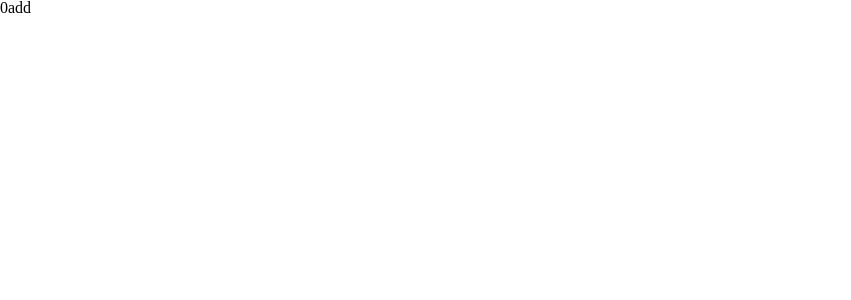
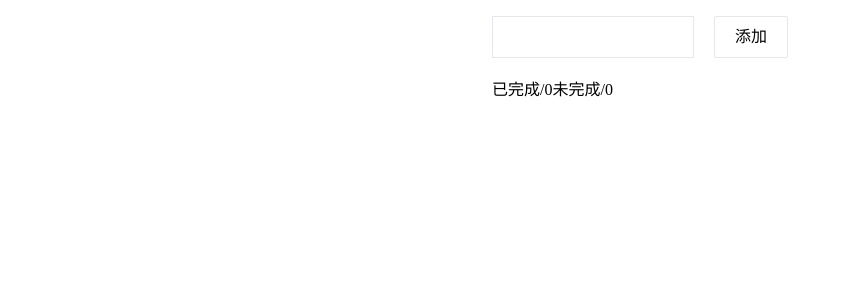
Before and after one commit to SlowDrunk/react_study, a React (Create React App) app in the folder my-react/: page / in a window 1280 px wide. Shown: the top 300 px of the page, without its empty margins (0-851 px from the left). Built offline with nearby package versions, Linux system fonts and the light colour scheme.

Commit message:
再版To'doodoList,学习u'seuseReduce

```diff
--- a/my-react/src/App.tsx
+++ b/my-react/src/App.tsx
@@ -10,13 +10,14 @@
 // import LifeCircel from "./components/LifeCircel";
 // import SwiperDemo from "@/cases/swierDemo/SwiperDemo";
 // import FunctionComUseState from "./components/FunctionComUseState";
-import UseEffectTest from "@/components/UseEffectTest"
+// import UseEffectTest from "@/components/UseEffectTest"
+import TodoListReducer from '@/cases/todoList/TodoListReducer'
 
 function App() {
   return (
     <div className="w-full h-full">
       <div className="flex flex-col">
-        <UseEffectTest></UseEffectTest>
+        <TodoListReducer></TodoListReducer>
       </div>
     </div>
   );
--- a/my-react/src/cases/todoList/TodoListFunCom.tsx
+++ b/my-react/src/cases/todoList/TodoListFunCom.tsx
@@ -38,7 +38,6 @@ function ListItemDom(props: ListItemDomProps) {
         </li>
     )
 }
-
 
 export default function TodoListFunCom() {
     const [dataList, setDataList] = useState<ListItemI[]>([])
--- /dev/null
+++ b/my-react/src/cases/todoList/TodoListReducer.tsx
@@ -0,0 +1,176 @@
+import React, { useContext, useReducer } from 'react'
+
+interface ListItemI {
+    id: number;
+    text: string;
+    completed: boolean;
+    editable: boolean;
+}
+
+interface InitValueI {
+    dataList: ListItemI[] | null;
+    inputValue: string;
+}
+
+function ListItemDom(props: ListItemI) {
+    const context: any = useContext(globalContext)
+    const { dispatch } = context
+    return (
+        <li key={props.id} className='h-[40px] bg-[#ccc] border-[1px] rounded-md my-2 flex flex-row items-center justify-around px-2'>
+            <input className='mr-4' type="checkbox" checked={props.completed} onChange={(e) => {
+                dispatch({
+                    type: 'completeListItem',
+                    id: props.id
+                })
+            }} />
+            {
+                props.editable ? <input type="text" value={props.text}
+                    onChange={(e) => {
+                        dispatch({
+                            type: 'editListItem',
+                            value: e.target.value,
+                            id: props.id
+                        })
+
+                    }} onKeyDown={(e) => {
+                        if (e.key === 'Enter') {
+                            dispatch({
+                                type: 'switchEditListItem',
+                                id: props.id
+                            })
+                        }
+                    }} />
+                    : <span className='text-[16px] text-[#333] flex-1'>{props.text}</span>
+            }
+            <span className='text-[16px] text-[#333] mr-4'>{props.completed ? '😆' : '😔'}</span>
+            <button className='bg-[#fcfcfc] h-[20px] mr-4 text-[#666] border px-5 py-3 rounded-sm flex items-center justify-center' onClick={() => {
+                dispatch({
+                    type: 'switchEditListItem',
+                    id: props.id
+                })
+            }}>{props.editable ? '确认修改' : '修改'}</button>
+            <button className='bg-[#ff6d9c] h-[20px]  text-[#ffffff] border px-5 py-3 rounded-sm flex items-center justify-center' onClick={() => {
+                dispatch({
+                    type: 'deleteListItem',
+                    id: props.id
+                })
+            }}>删除</button>
+
+        </li>
+    )
+}
+
+// 定义一个全局的状态
+const initralValue: InitValueI = {
+    dataList: [],
+    inputValue: '',
+}
+// 对状态进行处理
+const reducer = (preState: InitValueI, action: any): InitValueI => {
+
+    const newState = { ...preState }
+    if (!newState.dataList) return newState
+    let index = 0
+    switch (action.type) {
+        case 'addListItem':
+            return {
+                dataList: [...newState.dataList, { id: Date.now(), text: newState.inputValue, completed: false, editable: false }],
+                inputValue: '',
+            }
+        case 'deleteListItem':
+            index = newState.dataList.findIndex(item => item.id === action.id);
+            return {
+                dataList: [...newState.dataList.slice(0, index), ...newState.dataList.slice(index + 1)],
+                inputValue: '',
+            }
+        case 'completeListItem':
+            return {
+                dataList: newState.dataList.map(item => item.id === action.id ? { ...item, completed: !item.completed } : item),
+                inputValue: '',
+            }
+        case 'switchEditListItem':
+            index = newState.dataList.findIndex(item => item.id === action.id);
+            return {
+                dataList: newState.dataList.map((ele, i) => {
+                    if (i === index) {
+                        return { ...ele, editable: !ele.editable }
+                    } else {
+                        return ele
+                    }
+                }),
+                inputValue: '',
+            }
+        case 'editListItem':
+            index = newState.dataList.findIndex(item => item.id === action.id);
+            return {
+                dataList: newState.dataList.map((ele, i) => {
+                    if (i === index) {
+                        return { ...ele, text: action.value, editable: true }
+                    } else {
+                        return ele
+                    }
+                }),
+                inputValue: '',
+            }
+        case 'changeInputValue':
+            return {
+                dataList: newState.dataList,
+                inputValue: action.value,
+            }
+        default:
+            return newState
+    }
+}
+// 创建一个Provider,用于分发state和dispatch
+const globalContext = React.createContext({})
+
+export default function TodoListFunCom() {
+    // 使用useReducer将状态集中管理,reducer函数没人看不懂吧,有的话留言或者私信.
+    const [state, dispatch] = useReducer<React.Reducer<InitValueI, any>>(reducer, initralValue);
+
+    // 无数据的空状态
+    const tempy = <div className='w-full h-[80px] bg-gray-200 flex justify-center items-center'>
+        暂无数据
+    </div>
+    // 列表渲染
+    const listDom = state.dataList!.map((item, index) => {
+        return <ListItemDom key={item.id} id={item.id} text={item.text} editable={item.editable} completed={item.completed}></ListItemDom>
+    })
+    return (
+        <div className='mx-auto mt-[200px] w-[800px] px-4 py-4 flex flex-col gap-3'>
+            <globalContext.Provider value={
+                {
+                    state, dispatch
+                }
+            }>
+                <div className='flex flex-row w-full justify-between gap-5'>
+                    <input className='border flex-1' type="text" value={state.inputValue} onChange={(e) => {
+                        dispatch({
+                            type: 'changeInputValue',
+                            value: e.target.value
+                        })
+                    }} onKeyDown={
+                        (e) => {
+                            if (e.key === 'Enter') {
+                                dispatch({
+                                    type: 'addListItem'
+                                })
+                            }
+                        }
+                    } />
+                    <button className='bg-[#fcfcfc] h-[20px] text-[#666] border px-5 py-3 rounded-sm flex items-center justify-center' onClick={() => dispatch({
+                        type: 'addListItem'
+                    })}>添加</button>
+                </div>
+                <ul className='w-full'>
+                    {state.dataList ? listDom : tempy}
+                </ul>
+                <div className='text-[#333]'>
+                    <span>已完成/{state.dataList!.filter(item => item.completed === true).length}</span>
+                    <span>未完成/{state.dataList!.filter(item => item.completed === false).length}</span>
+                </div>
+            </globalContext.Provider>
+
+        </div >
+    )
+}
```
